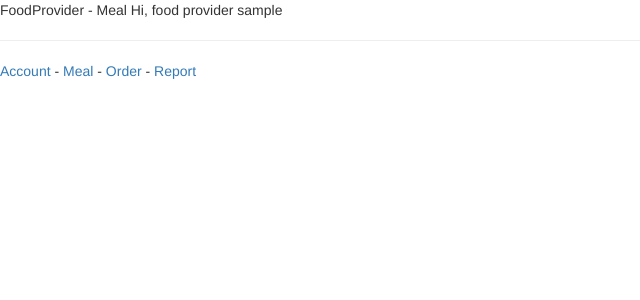
After one commit to foodieBlackfoot/FoodiePlatformService, a Django app: page /foodprovider/meal/ in a window 1280 px wide. The commit adds this page. Shown: the top 300 px of the page, without its empty margins (0-640 px from the left). Run offline with Django 3.2, Linux system fonts and the light colour scheme; the visitor is signed in with stand-in values (Sample User, id 1); some libraries are stand-ins or nearby versions.

Commit message:
Added Food Provider Dashboard, reorg'ed templates

```diff
--- /dev/null
+++ b/FoodieApp/templates/base_template.html
@@ -0,0 +1,20 @@
+{% load staticfiles %}
+<!DOCTYPE html>
+<html lang="en">
+<head>
+  <meta charset="UTF-8">
+  <meta name="viewport" content="width=device-width, initial-scale=1.0">
+  <meta http-equiv="X-UA-Compatible" content="ie=edge">
+  <title>{% block title %}{% endblock %}</title>
+
+  <link rel="stylesheet" href="{% static 'css/bootstrap.min.css' %}">
+  <link rel="stylesheet" href="{% static 'css/style.css' %}">
+
+  <script src="{% static 'js/bootstrap.min.js' %}"></script>
+
+</head>
+<body>
+  {% block page %}{% endblock %}
+  {% block sidebar%}{% endblock %}
+</body>
+</html>
--- /dev/null
+++ b/FoodieApp/templates/foodprovider/account.html
@@ -0,0 +1,5 @@
+{% extends 'foodprovider/base.html' %}
+
+{% block page %}
+  FoodProvider - Account
+{% endblock %}
--- /dev/null
+++ b/FoodieApp/templates/foodprovider/base.html
@@ -0,0 +1,17 @@
+{% extends 'base_template.html' %}
+
+{% block title %} Food Provider {% endblock %}
+
+{% block sidebar %}
+  Hi, food provider {{request.user}}
+  <hr/>
+
+  <a href="{% url 'foodprovider-account' %}">Account</a>
+  -
+  <a href="{% url 'foodprovider-meal' %}">Meal</a>
+  -
+  <a href="{% url 'foodprovider-order' %}">Order</a>
+  -
+  <a href="{% url 'foodprovider-report' %}">Report</a>
+
+{% endblock %}
--- /dev/null
+++ b/FoodieApp/templates/foodprovider/meal.html
@@ -0,0 +1,5 @@
+{% extends 'foodprovider/base.html' %}
+
+{% block page %}
+  FoodProvider - Meal
+{% endblock %}
--- /dev/null
+++ b/FoodieApp/templates/foodprovider/order.html
@@ -0,0 +1,5 @@
+{% extends 'foodprovider/base.html' %}
+
+{% block page %}
+  FoodProvider - Order
+{% endblock %}
--- /dev/null
+++ b/FoodieApp/templates/foodprovider/report.html
@@ -0,0 +1,5 @@
+{% extends 'foodprovider/base.html' %}
+
+{% block page %}
+  FoodProvider - Report
+{% endblock %}
--- a/FoodieApp/views.py
+++ b/FoodieApp/views.py
@@ -14,6 +14,22 @@ def home(request):
 @login_required(login_url='/foodprovider/sign-in/')
 def foodprovider_home(request):
     return render(request, 'foodprovider/home.html', {})
+
+@login_required(login_url='/foodprovider/sign-in/')
+def foodprovider_account(request):
+    return render(request, 'foodprovider/account.html', {})
+
+@login_required(login_url='/foodprovider/sign-in/')
+def foodprovider_meal(request):
+    return render(request, 'foodprovider/meal.html', {})
+
+@login_required(login_url='/foodprovider/sign-in/')
+def foodprovider_order(request):
+    return render(request, 'foodprovider/order.html', {})
+
+@login_required(login_url='/foodprovider/sign-in/')
+def foodprovider_report(request):
+    return render(request, 'foodprovider/report.html', {})
 
 def foodprovider_signup(request):
     user_form = UserForm()
@@ -34,7 +50,7 @@ def foodprovider_signup(request):
             ))
             return redirect(foodprovider_home)
 
-    return render(request, 'foodprovider/signup.html', {
+    return render(request, 'foodprovider/sign_up.html', {
         'user_form': user_form,
         'foodprovider_form': foodprovider_form
     })
--- a/FoodieService/urls.py
+++ b/FoodieService/urls.py
@@ -6,10 +6,10 @@ from django.conf.urls.static import static
 from FoodieApp import views
 
 urlpatterns = [
-    # admin
+    # Admin
     url(r'^admin/', admin.site.urls),
 
-    # food provider
+    # Food provider
     url(r'^$', views.home),
     url(r'^foodprovider/$', views.foodprovider_home,
         name = 'foodprovider-home'),
@@ -22,7 +22,17 @@ urlpatterns = [
     url(r'^foodprovider/sign-up/$', views.foodprovider_signup,
         name = 'foodprovider-signup'),
 
-    # social auth
+    # Food provider dashboard urls
+    url(r'^foodprovider/account/$', views.foodprovider_account,
+        name = 'foodprovider-account'),
+    url(r'^foodprovider/meal/$', views.foodprovider_meal,
+        name = 'foodprovider-meal'),
+    url(r'^foodprovider/order/$', views.foodprovider_order,
+        name = 'foodprovider-order'),
+    url(r'^foodprovider/report/$', views.foodprovider_report,
+        name = 'foodprovider-report'),
+
+    # Social auth
     url(r'^api/social/', include('rest_framework_social_oauth2.urls')),
     # convert-token: sign-up/sign-in
     # revoke-token: sign-out
```
Also changed, not shown: FoodieApp/templates/base_signup.html (added, +20 -0 lines), FoodieApp/templates/foodprovider/home.html (deleted, +0 -13 lines), FoodieApp/templates/foodprovider/sign_in.html (+7 -11 lines), FoodieApp/templates/foodprovider/sign_up.html (added, +13 -0 lines), FoodieApp/templates/foodprovider/signup.html (deleted, +0 -18 lines).
